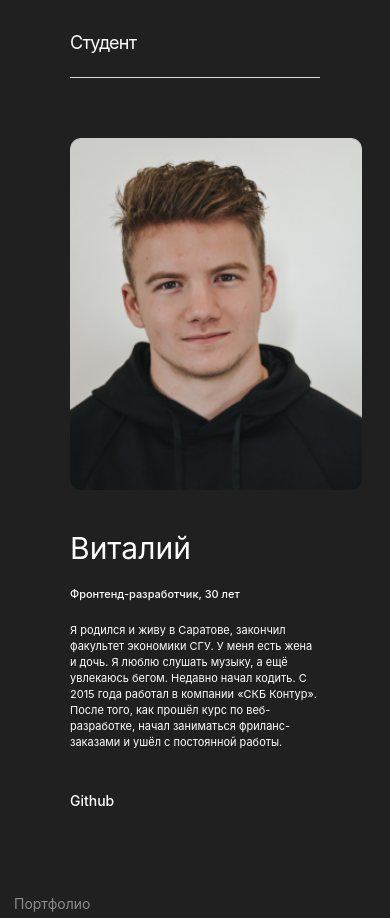
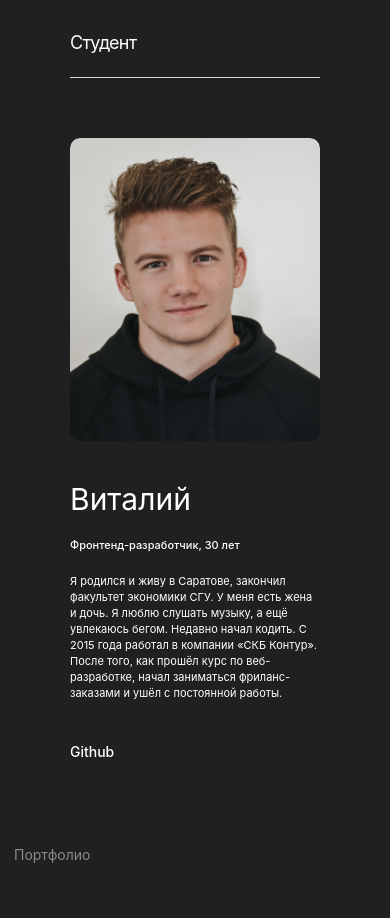
Before and after one commit to sveta-klimenko/movies-explorer-frontend, a React (Create React App) app: page / in a window 390 px wide. Shown: the part 2360-3278 px from the top of the page. Built offline with nearby package versions, Linux system fonts and the light colour scheme.

Commit message:
landing done

```diff
--- a/src/components/AboutMe/AboutMe.css
+++ b/src/components/AboutMe/AboutMe.css
@@ -99,8 +99,9 @@
 
     .about-me__photo {
         border-radius: 10px;
-        width: 292px;
-        height: 352px;
+        width: 100%;
+        max-width: 292px;
+        height: auto;
     }
 
     .about-me__name {
```
